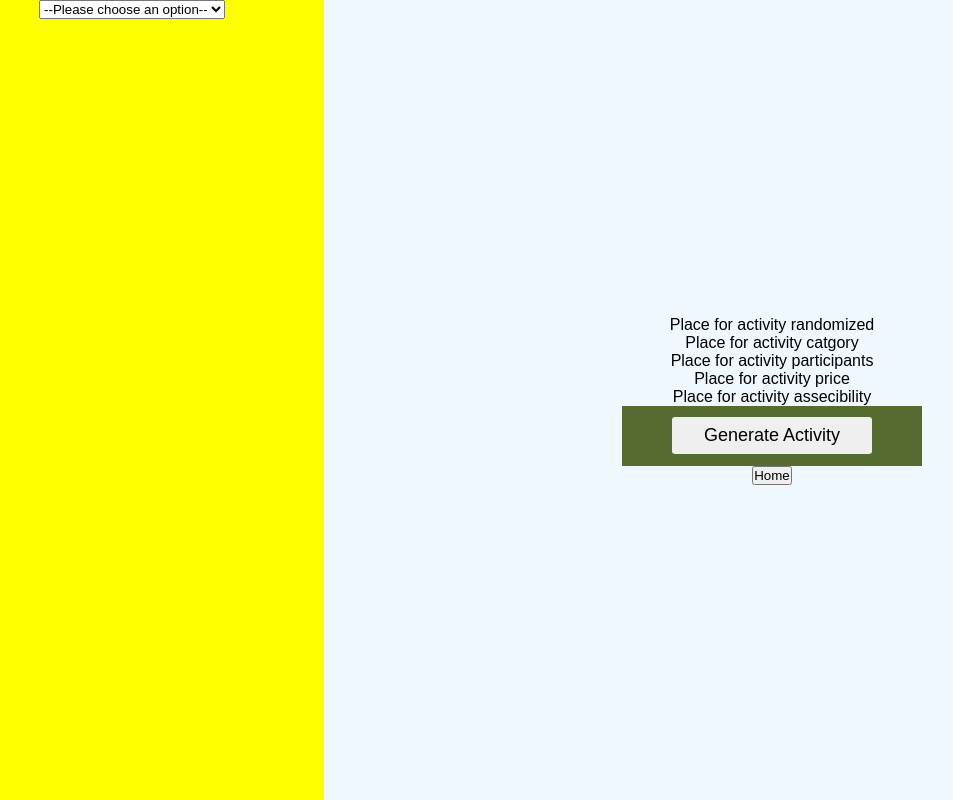
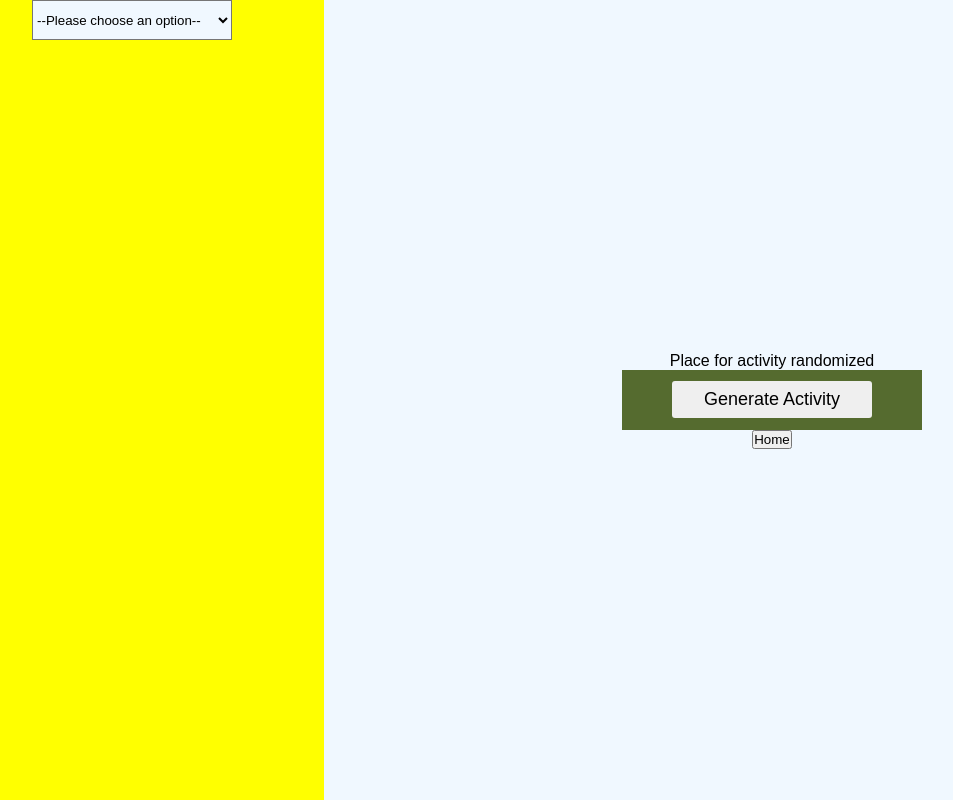
Before and after one commit to Fakhatova/RAG-TIME, a React (Create React App) app: page /1 in a window 1280 px wide. Shown: the whole page, without its empty margins (60-1013 px from the left). Built offline with nearby package versions, Linux system fonts and the light colour scheme.

Commit message:
Add useState hooks and import API data method

```diff
--- a/src/Components/Activity/Activity.css
+++ b/src/Components/Activity/Activity.css
@@ -39,3 +39,9 @@
     border-radius: 3px;
     border: transparent;
 }
+
+.drop-down {
+    background: aliceblue;
+    height: 40px;
+    width: 200px;
+}
--- a/src/Components/Activity/Activity.js
+++ b/src/Components/Activity/Activity.js
@@ -1,10 +1,14 @@
+import { ApiData } from '../API/AppiCalls';
+import { useState } from 'react'
 import './Activity.css'
 
 const Activity = () => {
+    const [option, setOptionValue] = useState('');
+    const [activity, setActivity] = useState('');
     return (
     <section className="randomizer-container">
     <div className="dropdown-container">
-    <select name="drop-down" id="dropDown">
+    <select className="drop-down" id="dropDown">
     <option value="">--Please choose an option--</option>
     <option value="all">All</option>
     <option value="education">Education</option>
@@ -16,23 +20,11 @@ const Activity = () => {
     <option value="charity">Charity</option>
     <option value="cooking">Cooking</option>
     <option value="relaxation">Relaxation</option>
-</select>
+    </select>
     </div>
     <article className="activity-container">
     <p>
         Place for activity randomized
-    </p>
-    <p>
-        Place for activity catgory
-    </p>
-    <p>
-        Place for activity participants
-    </p>
-    <p>
-        Place for activity price
-    </p>
-    <p>
-        Place for activity assecibility
     </p>
     <div className="Btn-container">
     <button className="generate-btn"> Generate Activity</button>
```
